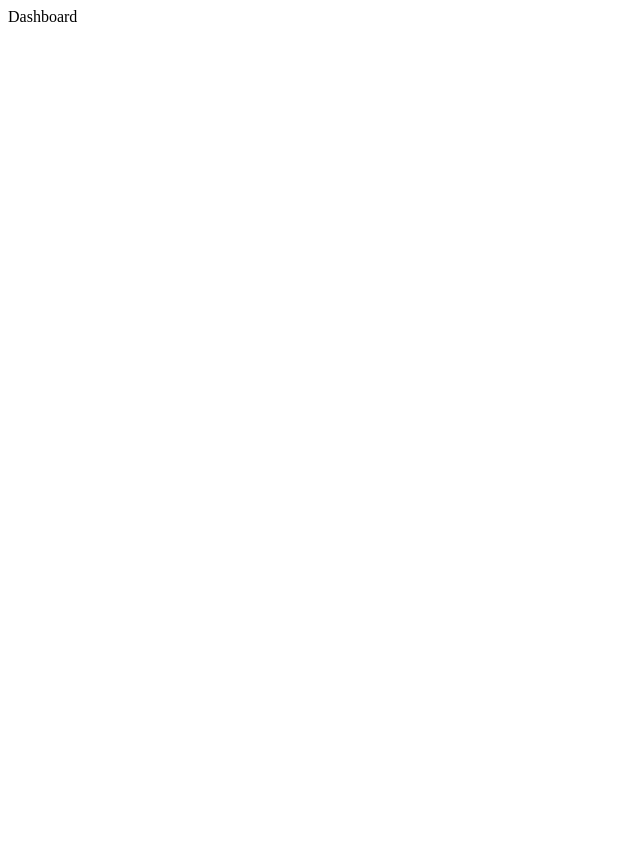
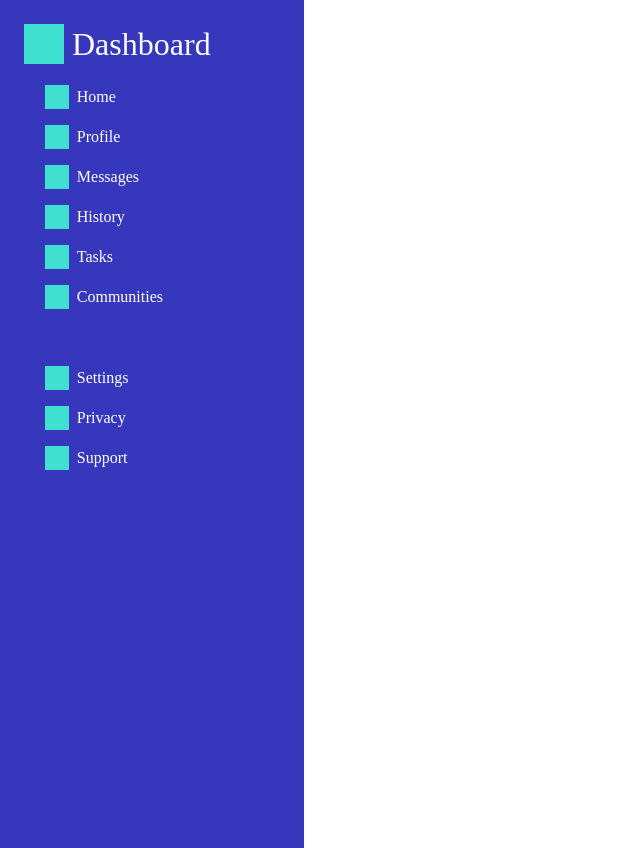
Before and after one commit to ShanHng/odin-admin-dashboard, a plain HTML site: page index.html in a window 1280 px wide. Shown: the whole page, without its empty margins (0-640 px from the left). Before the commit the page ends 800 px from the top, so only its background shows below. Drawn offline with Linux system fonts and the light colour scheme.

Commit message:
Add content and layout for sidebar

```diff
--- a/index.html
+++ b/index.html
@@ -8,10 +8,24 @@
   </head>
   <body>
     <div class="sidebar">
-      <div class="logo">Dashboard</div>
-      <ul class="sidebar-menu"></ul>
+      <div class="logo">
+        <span class="logo-placeholder"></span>
+        Dashboard
+      </div>
+      <ul class="sidebar-menu-upper">
+        <li><span class="icon-placeholder"></span>Home</li>
+        <li><span class="icon-placeholder"></span>Profile</li>
+        <li><span class="icon-placeholder"></span>Messages</li>
+        <li><span class="icon-placeholder"></span>History</li>
+        <li><span class="icon-placeholder"></span>Tasks</li>
+        <li><span class="icon-placeholder"></span>Communities</li>
+      </ul>
 
-      <ul class="sidebar-extra-menu"></ul>
+      <ul class="sidebar-menu-lower">
+        <li><span class="icon-placeholder"></span>Settings</li>
+        <li><span class="icon-placeholder"></span>Privacy</li>
+        <li><span class="icon-placeholder"></span>Support</li>
+      </ul>
     </div>
 
     <div class="main-container">
--- a/styles.css
+++ b/styles.css
@@ -0,0 +1,51 @@
+* {
+  padding: 0;
+  margin: 0;
+}
+
+:root {
+  --blue-1: rgb(55, 55, 189);
+}
+
+.logo-placeholder {
+  display: inline-block;
+  background-color: turquoise;
+  padding: 20px;
+  margin-right: 8px;
+}
+
+.icon-placeholder {
+  display: inline-block;
+  background-color: turquoise;
+  padding: 12px;
+  margin-right: 8px;
+}
+
+.sidebar {
+    background-color: var(--blue-1);
+    height: 100vh;
+    width: 20vw;
+    color: white;
+    padding: 1.5rem;
+}
+
+.logo {
+    font-size: 2rem;
+    display: flex;
+    align-items: center;
+}
+
+.sidebar > ul {
+    padding: 0.3rem;
+    list-style-type: none;
+}
+
+.sidebar-menu-upper {
+    margin-bottom: 16px;
+}
+
+.sidebar li {
+    display: flex;
+    align-items: center;
+    margin: 1rem;
+}
```
